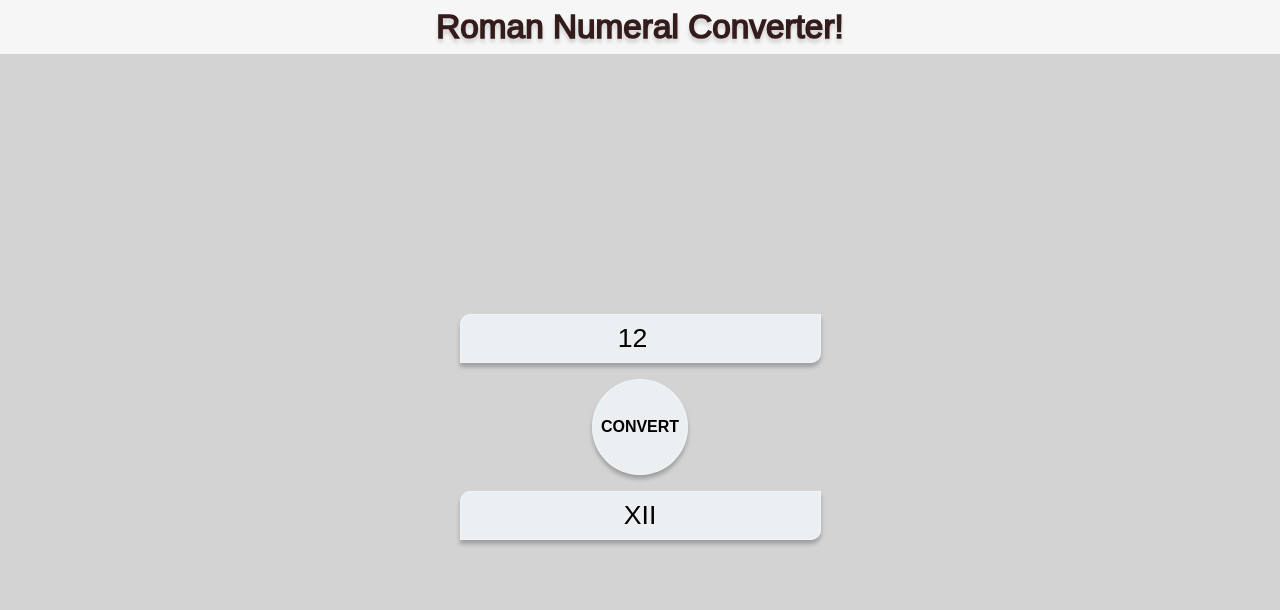
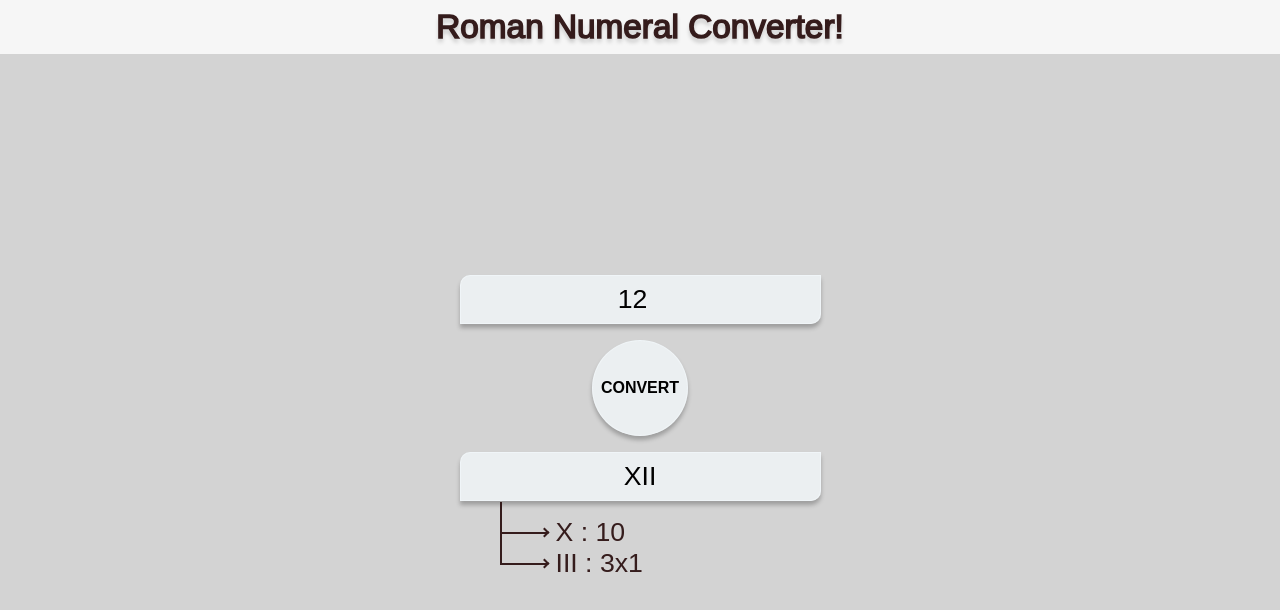
Before and after one commit to lerashev/roman-numeral-visualisation, a Vue app: page / in a window 1280 px wide. Shown: the top 610 px of the page. Built offline with nearby package versions, Linux system fonts and the light colour scheme; a web font is replaced by a local one.

Commit message:
breakdown css

```diff
--- a/src/components/Converter/Converter.vue
+++ b/src/components/Converter/Converter.vue
@@ -3,6 +3,13 @@
         <input :class="['input', 'arabic', !numArabic ? 'error' : '']" v-model="numArabic" @input="handleInputArabic($event)" type="number" min="1" step="1" />
         <button class="button-convert">CONVERT</button>
         <input :class="['input', 'roman', !numRoman ? 'error' : '']" v-model="numRoman" @input="handleInputRoman($event)" type="text" />
+        <div class="breakdown-container">
+            <div class="breakdown-line" v-for="line in numRomanBreakdown" :key="line">
+                <div class="arrow-body"></div>
+                <div class="arrow-tip"></div>
+                <span>{{ line }}</span>
+            </div>
+        </div>
         <!-- v-for line in romanBreakdown <div> letter : meaning -->
     </div>
 </template>
@@ -14,6 +21,7 @@ export default {
         return {
             numArabic: 12,
             numRoman: "XII",
+            numRomanBreakdown: ["X : 10", "III : 3x1"],
         };
     },
     methods: {
@@ -61,7 +69,7 @@ export default {
     outline: none;
 }
 .input.error {
-    background: #ffcd38;
+    background: #ffcd387a;
 }
 
 .button-convert {
@@ -85,4 +93,43 @@ export default {
     filter: brightness(70%);
     cursor: pointer;
 }
+.breakdown-container {
+    align-self: flex-start;
+    padding-left: 2.5rem;
+}
+.breakdown-line {
+    --arrow-width: 3rem;
+    --arrow-thickness: 2px;
+    --line-thickness: 2px;
+    position: relative;
+    display: flex;
+    flex-direction: row;
+    align-items: center;
+    justify-content: start;
+    font-size: 20pt;
+}
+.breakdown-line::before {
+    position: absolute;
+    content: "";
+    top: -50%;
+    height: 100%;
+    border-left: var(--line-thickness) solid var(--text-color);
+}
+.arrow-body {
+    background: var(--text-color);
+    width: var(--arrow-width);
+    height: var(--arrow-thickness);
+    margin-right: 0.5rem;
+}
+.arrow-tip {
+    --arrow-tip-thickness: 2px;
+    --arrow-tip-size: 5px;
+    position: absolute;
+    left: calc(var(--arrow-width) - var(--arrow-tip-size) - 2px);
+    width: var(--arrow-tip-size);
+    height: var(--arrow-tip-size);
+    border: solid var(--text-color);
+    border-width: 0 var(--arrow-tip-thickness) var(--arrow-tip-thickness) 0;
+    transform: rotate(-45deg);
+}
 </style>
```
